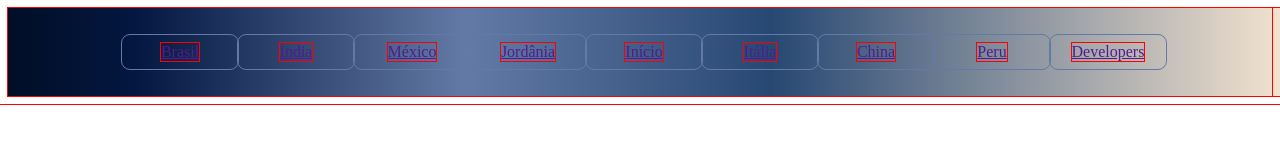
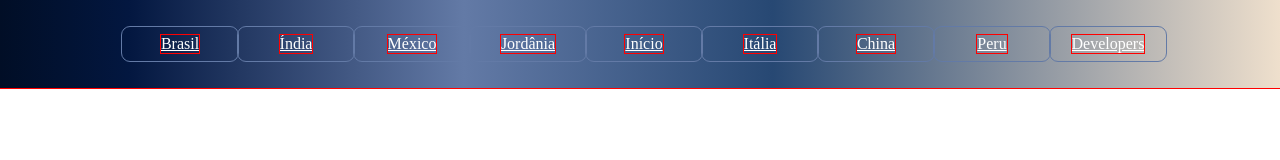
Before and after one commit to BifeFr1t0/projeto1, a plain HTML site: page index.html in a window 1280 px wide. Drawn offline with Linux system fonts and the light colour scheme.

Commit message:
segundo commit

```diff
--- a/assets/css/style.css
+++ b/assets/css/style.css
@@ -9,6 +9,8 @@
 }
 *{
     outline: 1px solid red;
+    margin:0;
+    color:var(--light-color)
 }
 header{
     width: 100%;
@@ -30,4 +32,10 @@ header .item{
     display: flex;
     align-items: center;
     justify-content: center;
+    color:var(--light-color)
 }
+
+header .item:hover{
+    transition: all 0.5s;
+    color:var(--secondary-color)
+}
```
